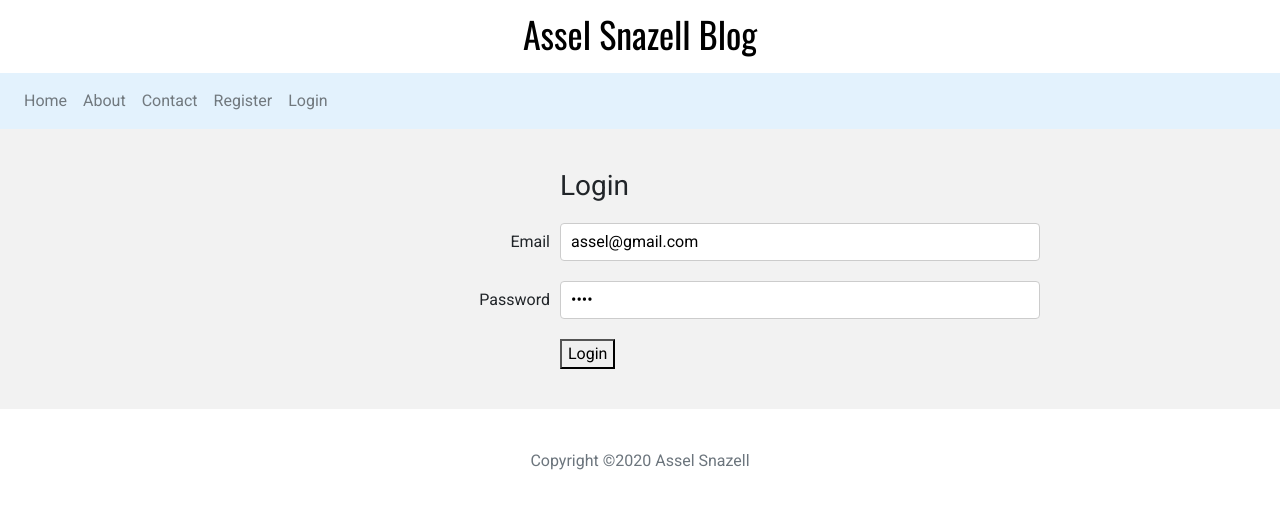
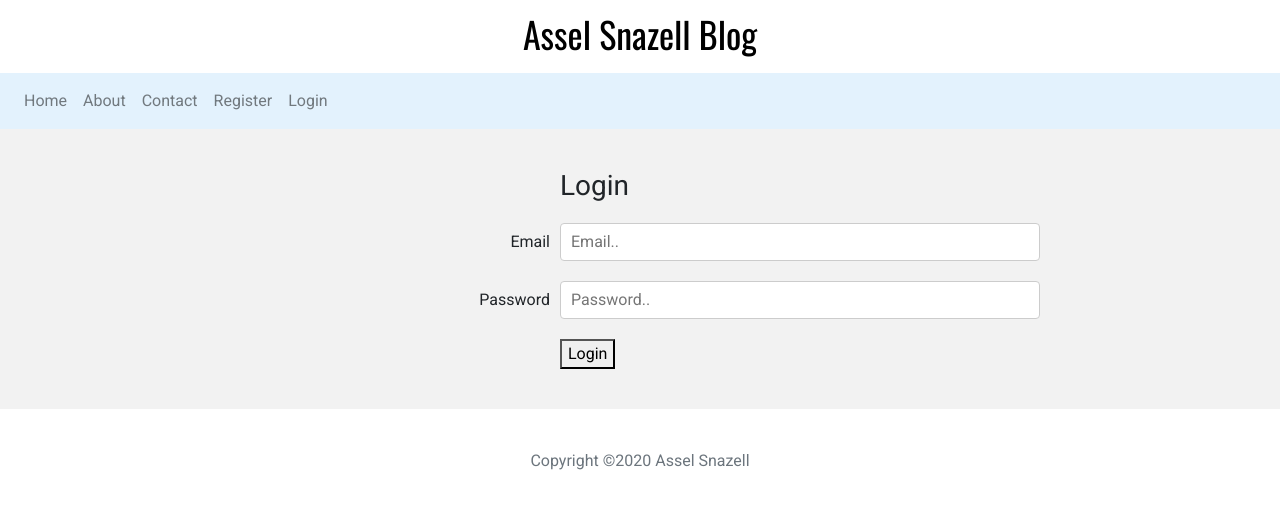
Before and after one commit to asnazell/blog, a React (Create React App) app in the folder client/: page /login in a window 1280 px wide. Shown: the top 508 px of the page. Built offline with nearby package versions, Linux system fonts and the light colour scheme.

Commit message:
remove placeholder data

```diff
--- a/client/src/pages/Login.js
+++ b/client/src/pages/Login.js
@@ -2,8 +2,8 @@ import React from "react";
 import { withRouter } from "react-router-dom";
 
 export const Login = withRouter(({ history, isLoggedIn, setIsLoggedIn }) => {
-  const [email, setEmail] = React.useState("assel@gmail.com");
-  const [password, setPassword] = React.useState("pass");
+  const [email, setEmail] = React.useState("");
+  const [password, setPassword] = React.useState("");
   const [errors, setErrors] = React.useState([]);
 
   const handleSubmit = event => {
```
